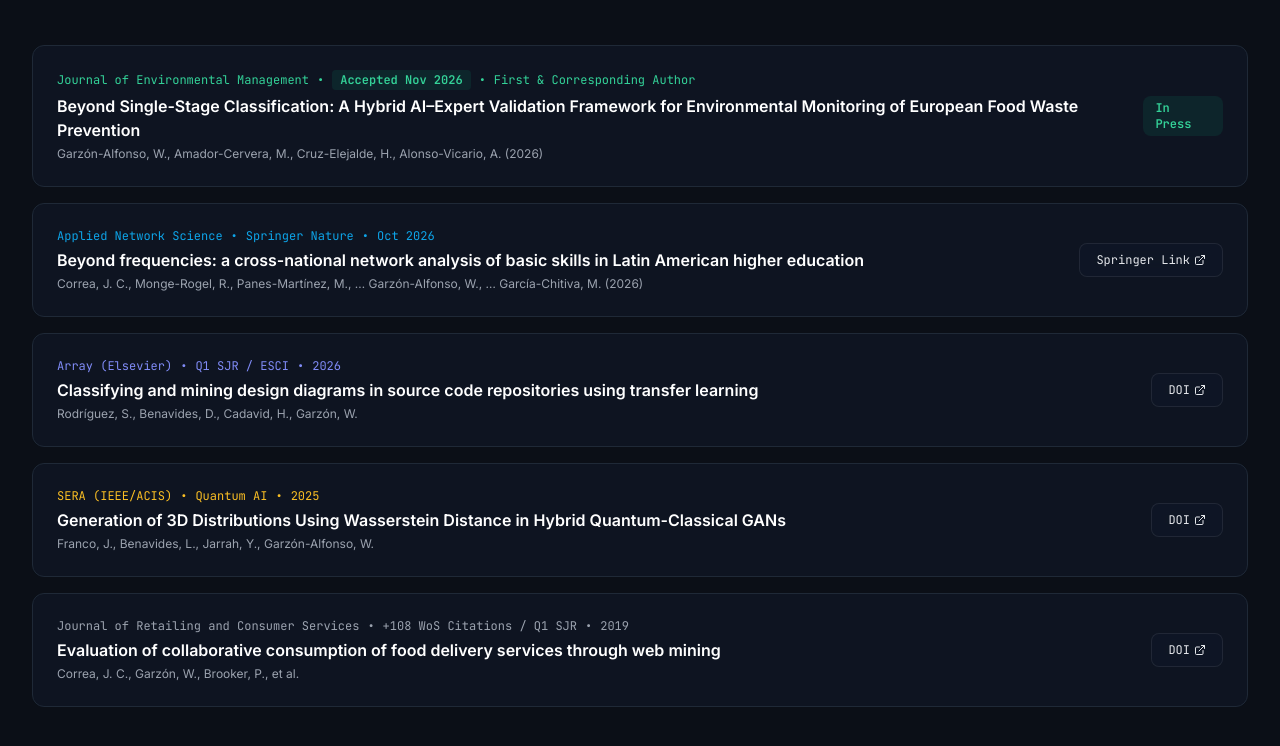
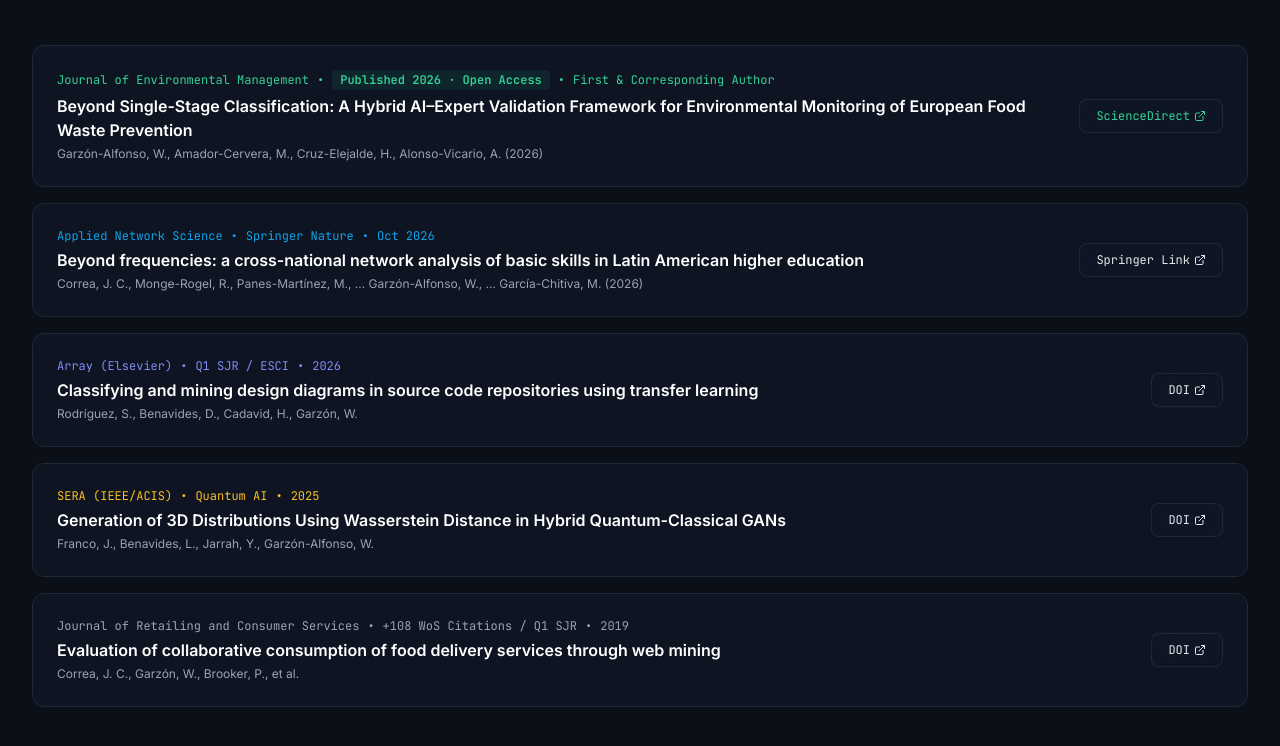
Before and after one commit to wgarzon/wilmer-garzon-site, a plain HTML site: page index.html in a window 1280 px wide. Shown: the part 3000-3746 px from the top of the page. Drawn offline with nearby package versions, Linux system fonts and the light colour scheme.

Commit message:
Update index.html

```diff
--- a/index.html
+++ b/index.html
@@ -357,12 +357,12 @@
             <div class="glass-panel p-6 rounded-xl border border-gray-800 flex flex-col md:flex-row md:items-center justify-between gap-4">
                 <div class="space-y-1">
                     <div class="flex items-center gap-2 text-xs font-mono text-emerald-400">
-                        <span>Journal of Environmental Management</span> • <span class="bg-emerald-500/10 px-2 py-0.5 rounded text-emerald-400 font-bold">Accepted Nov 2026</span> • <span>First & Corresponding Author</span>
+                        <span>Journal of Environmental Management</span> • <span class="bg-emerald-500/10 px-2 py-0.5 rounded text-emerald-400 font-bold">Published 2026 · Open Access</span> • <span>First &amp; Corresponding Author</span>
                     </div>
                     <h4 class="text-base font-semibold text-white">Beyond Single-Stage Classification: A Hybrid AI–Expert Validation Framework for Environmental Monitoring of European Food Waste Prevention</h4>
                     <p class="text-xs text-gray-400">Garzón-Alfonso, W., Amador-Cervera, M., Cruz-Elejalde, H., Alonso-Vicario, A. (2026)</p>
                 </div>
-                <span class="px-3 py-1 bg-emerald-500/10 text-emerald-400 rounded-lg text-xs font-mono font-semibold self-start md:self-auto">In Press</span>
+                <a href="https://www.sciencedirect.com/science/article/pii/S0301479726027738" target="_blank" rel="noopener noreferrer" aria-label="Read article in ScienceDirect" class="glass-panel hover:bg-gray-800 px-4 py-2 rounded-lg text-xs font-mono text-emerald-400 flex items-center gap-1 self-start md:self-auto">ScienceDirect <i data-lucide="external-link" class="w-3 h-3"></i></a>
             </div>
 
             <!-- Pub 2026 - Applied Network Science -->
```
